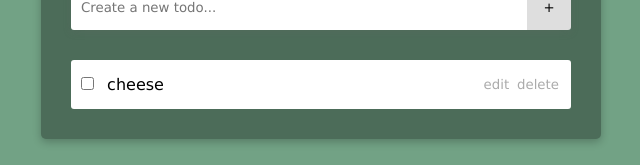
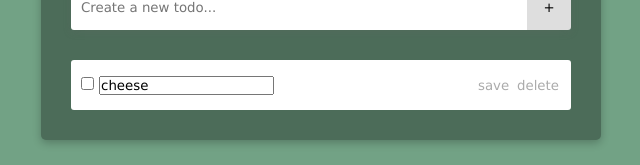
Before and after one commit to jldavis23/svelte-todo, a Svelte app: page / in a window 1280 px wide. Both pictures are taken after a click on the button "edit". Shown: the part 136-301 px from the top of the page, without its empty margins (319-959 px from the left). Built offline with nearby package versions, Linux system fonts and the light colour scheme.

Commit message:
user can edit todos

```diff
--- a/src/App.svelte
+++ b/src/App.svelte
@@ -1,11 +1,23 @@
 <script>
-  let todos = [{id: 5, label: 'cheese'}]
+  let todos = [{id: 500000, label: 'cheese'}]
   let id = 0
+  let value
 
   const addATodo = (e) => {
     let newTodoList = [...todos, {id: id++, label: e.target[0].value, isComplete: false, editMode: false}]
     todos = newTodoList
     e.target[0].value = ''
+  }
+
+  const editOrSave = (id) => {
+    const updatedTodos = todos.map(todo => {
+      if (todo.id === id) {
+        return {id: todo.id, label: todo.label, isComplete: todo.isComplete, editMode: !todo.editMode}
+      } else {
+        return todo
+      }
+    })
+    todos = updatedTodos
   }
 
 </script>
@@ -24,11 +36,17 @@
         <li class="todo">
           <div class="todo-label">
             <input type="checkbox">
+            {#if todo.editMode}
+            <form on:submit|preventDefault={() => editOrSave(todo.id)}>
+              <input type="text" bind:value={todo.label}>
+            </form>
+            {:else}
             <span>{todo.label}</span>
+            {/if}
           </div>
 
           <div class="todo-buttons">
-            <button>edit</button>
+            <button on:click={() => editOrSave(todo.id)}>{todo.editMode ? 'save' : 'edit'}</button>
             <button>delete</button>
           </div>
         </li>
--- a/src/app.css
+++ b/src/app.css
@@ -72,6 +72,10 @@ h1 {
     margin-left: 8px;
 }
 
+.todo-label form {
+    display: inline;
+}
+
 .completed {
     text-decoration: line-through;
 }
```
